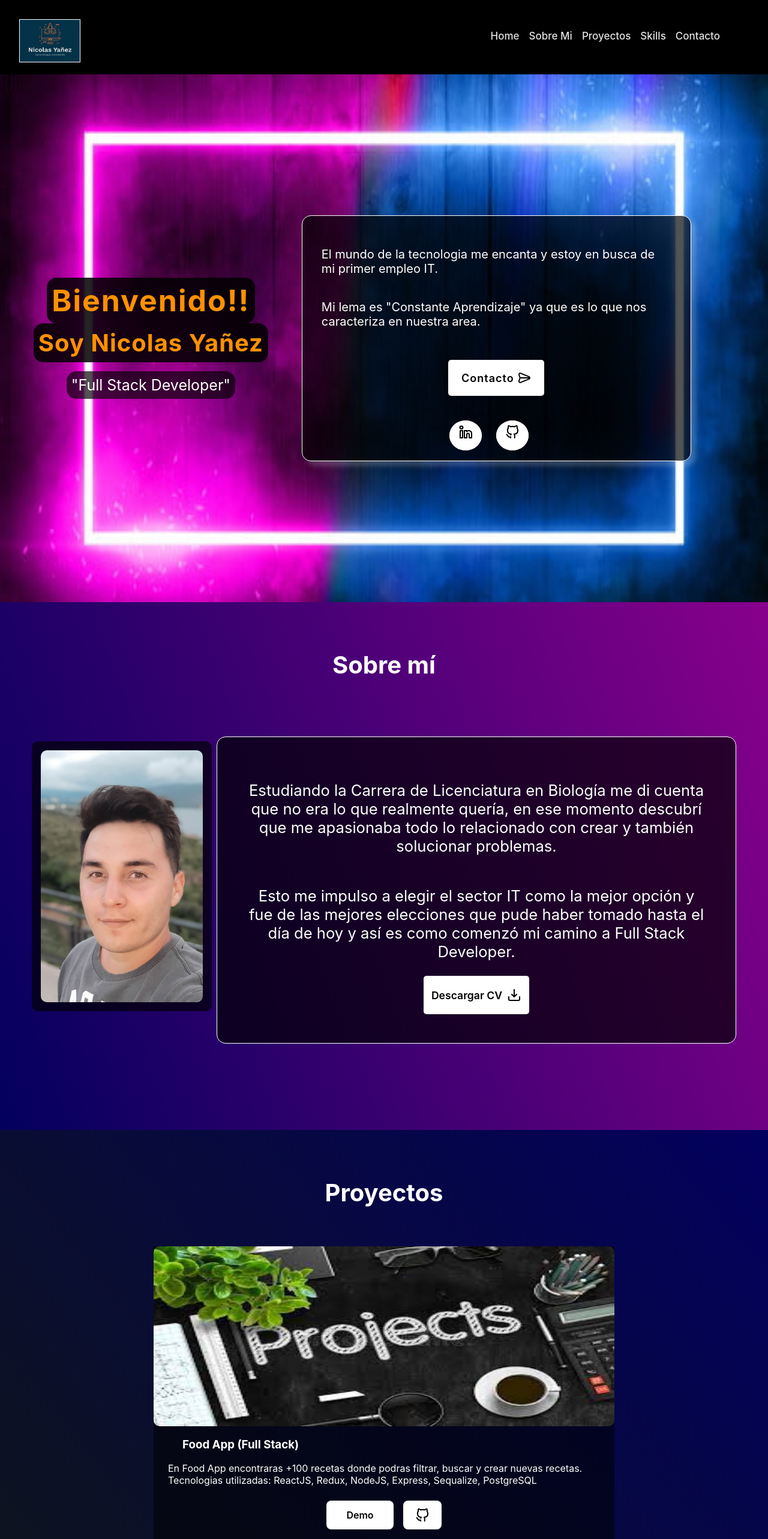
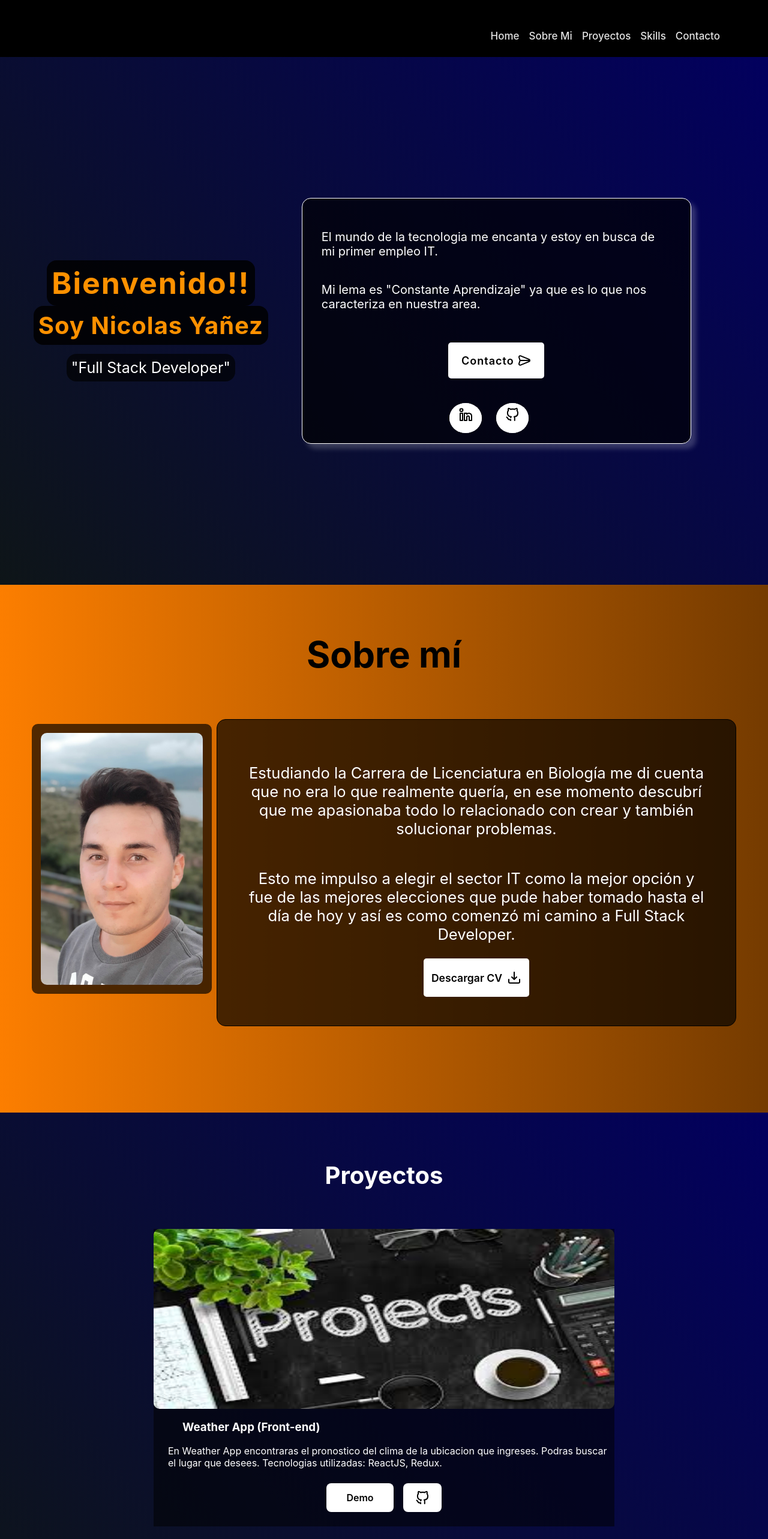
Before and after one commit to NicoYanez9621/Portfolio, a React (Create React App) app: page / in a window 1280 px wide. Shown: the top 2566 px of the page at 60% size. Built offline with nearby package versions, Linux system fonts and the light colour scheme.

Commit message:
Modifique nav y background-color de las secciones

```diff
--- a/src/componente/About/About.module.scss
+++ b/src/componente/About/About.module.scss
@@ -1,5 +1,5 @@
 .sectionInfo {
-  background: linear-gradient(70deg, #02005c, rgb(136, 0, 141));
+  background: linear-gradient(90deg, #fc7e00, #753b00);
   color: white;
   align-items: center;
   display: flex;
@@ -8,10 +8,10 @@
   height: 110vh;
 }
 .subTitle {
-  color: white;
-  width: 20vw;
+  color: black;
+  width: 60vw;
   height: 10vh;
-  font-size: 40px;
+  font-size: 60px;
   font-weight: 700;
   margin-top: 5rem;
   text-align: center;
@@ -68,7 +68,7 @@
   flex-direction: column;
   color: white;
   background-color: rgba(0, 0, 0, 0.671);
-  border: 1px solid white;
+  border: 1px solid black;
   padding: 3rem;
   border-radius: 15px;
   margin: 0%;
@@ -90,10 +90,8 @@
   transition: 300ms;
 }
 .cvButton:hover {
-  color: black;
-  background-color: rgb(255, 145, 0);
-  width: 12rem;
-  height: 5rem;
+  color: rgb(255, 145, 0);
+  background-color: black;
 }
 .downloadIcon {
   margin-left: 0.5rem;
@@ -154,7 +152,7 @@
     width: 100%;
   }
   .subTitle {
-    font-size: 30px;
+    font-size: 40px;
     margin-bottom: 5rem;
   }
   .parrafo {
--- a/src/componente/Main/Main.module.scss
+++ b/src/componente/Main/Main.module.scss
@@ -1,8 +1,9 @@
 .main {
   /* background-color: #22333b; */
-  background-image: url(./pngtree-abstract-modern-neon-frame-background-image_339537.jpg);
+  /* background-image: url(./pngtree-abstract-modern-neon-frame-background-image_339537.jpg);
   background-repeat: no-repeat;
-  background-size: 100% 100%;
+  background-size: 100% 100%; */
+  background: linear-gradient(50deg, #0e1518, #02005e);
   display: flex;
   justify-content: center;
   width: 100%;
@@ -126,8 +127,6 @@
 .mainButton:hover {
   color: black;
   background-color: rgb(255, 145, 0);
-  width: 165px;
-  height: 65px;
 }
 .buttonIcon {
   margin: 0px 0px 0px 5px;
--- a/src/componente/Nav/Nav.jsx
+++ b/src/componente/Nav/Nav.jsx
@@ -1,6 +1,5 @@
 import React, { useState } from "react";
 import style from "./Nav.module.scss";
-import logo from "./android-chrome-512x512.png";
 import { CgClose } from "react-icons/cg";
 import { UilBars } from "@iconscout/react-unicons";
 import { Link } from "react-scroll";
@@ -15,7 +14,8 @@ const Nav = () => {
   return (
     <nav className={showMenu ? style.navShow : style.nav}>
       <div className={style.topNav}>
-        <img className={style.img} src={logo} alt="img not found" />
+        {/* <img className={style.img} src={logo} alt="img not found" /> */}
+        {/*  <span className={style.img}>Nicolas Yañez</span> */}
         {showMenu ? (
           <CgClose
             onClick={() => setShowMenu(!showMenu)}
--- a/src/componente/Nav/Nav.module.scss
+++ b/src/componente/Nav/Nav.module.scss
@@ -6,14 +6,6 @@
   display: flex;
   justify-content: space-between;
   align-content: center;
-}
-.img {
-  margin-top: 2rem;
-  margin-bottom: 1rem;
-  margin-left: 2rem;
-  width: 100px;
-  height: 70px;
-  border: 1.5px solid white;
 }
 .iconClose {
   color: white;
@@ -88,15 +80,9 @@
   }
   .topNav {
     display: flex;
-    width: 100%;
+    width: 80%;
     justify-content: space-between;
-  }
-  .img {
-    margin-top: 1rem;
-    margin-left: 2rem;
-    margin-bottom: 1rem;
-    width: 100px;
-    height: 60px;
+    margin-left: 3rem;
   }
   .iconClose {
     display: inline-block;
@@ -147,3 +133,6 @@
     font-size: 2rem;
   }
 }
+
+@media only screen and (max-width: 360px) {
+}
--- a/src/componente/Project/Card/Card.jsx
+++ b/src/componente/Project/Card/Card.jsx
@@ -26,12 +26,11 @@ const Card = () => {
           <div className={style.slideContainer}>
             <img className={style.foto} src={FoodApp} alt="trivia" />
             <div>
-              <h3 className={style.title}>Food App (Full Stack)</h3>
-
+              <h3 className={style.title}>Weather App (Front-end)</h3>
               <p className={style.parrafo}>
-                En Food App encontraras +100 recetas donde podras filtrar,
-                buscar y crear nuevas recetas. Tecnologias utilizadas: ReactJS,
-                Redux, NodeJS, Express, Sequalize, PostgreSQL
+                En Weather App encontraras el pronostico del clima de la
+                ubicacion que ingreses. Podras buscar el lugar que desees.
+                Tecnologias utilizadas: ReactJS, Redux.
               </p>
               <div className={style.buttonsContainer}>
                 <a
```
